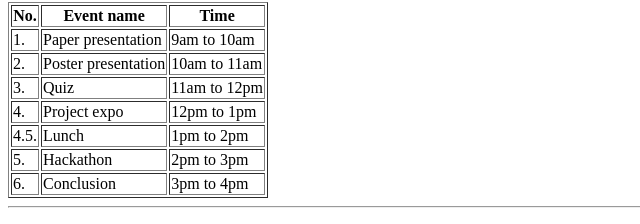
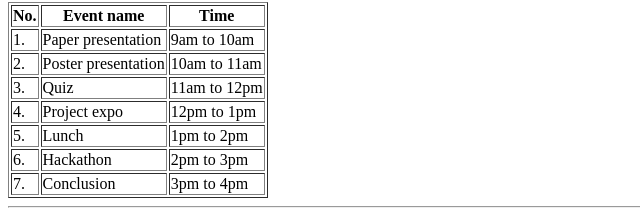
Before and after one commit to sathish-dev-21/Event-Registration-Form, a plain HTML site: page index.html in a window 1280 px wide. Shown: the part 300-524 px from the top of the page, 0-640 px from the left. Drawn offline with Linux system fonts and the light colour scheme.

Commit message:
Fix HTML formatting and update event schedule

```diff
--- a/index.html
+++ b/index.html
@@ -52,17 +52,17 @@
                         <td>12pm to 1pm</td>
                     </tr>
                     <tr>
-                        <td>4.5.</td>
+                        <td>5.</td>
                         <td>Lunch</td>
                         <td>1pm to 2pm</td>
                     </tr>
                     <tr>
-                        <td>5.</td>
+                        <td>6.</td>
                         <td>Hackathon</td>
                         <td>2pm to 3pm</td>
                     </tr>
                     <tr>
-                        <td>6.</td>
+                        <td>7.</td>
                         <td>Conclusion</td>
                         <td>3pm to 4pm</td>
                     </tr>
@@ -122,9 +122,11 @@
 
         </section>
         <hr>
+    </main>
         <!--footer section-->
         <footer>
             <p>&copy; 2026 Tech Fest. All rights reserved.</p>
-    </main>
+        </footer>
+
 </body>
 </html>
```
